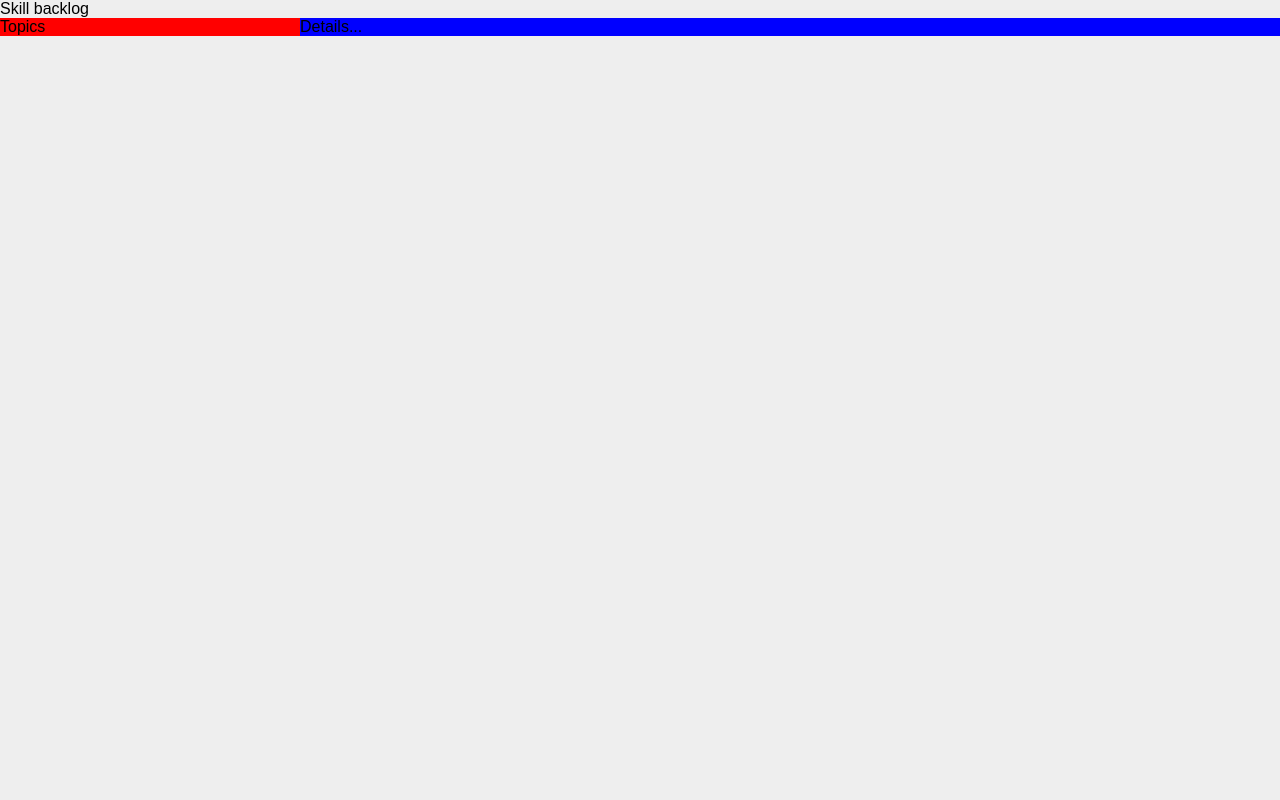
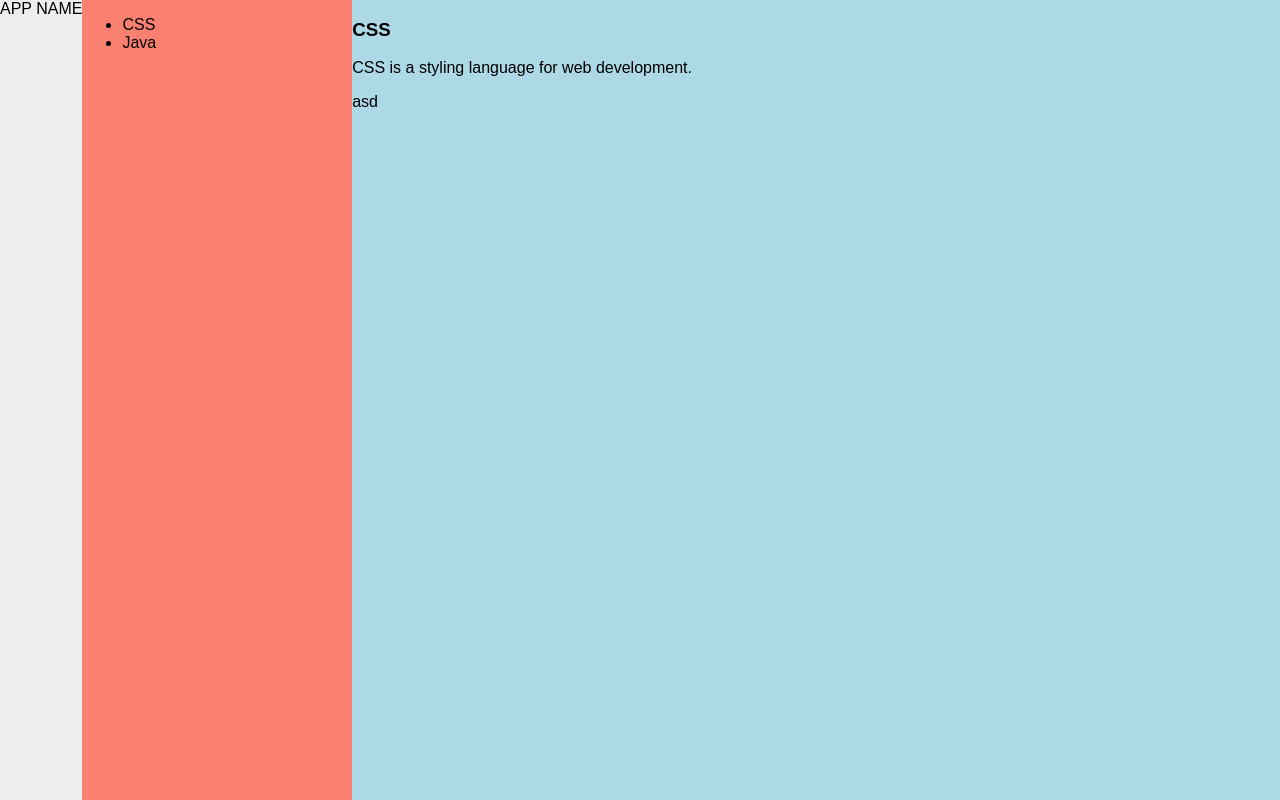
Before and after one commit to Luftare/Backlog, a React (Create React App) app in the folder client/: page / in a window 1280 px wide. Built offline with nearby package versions, Linux system fonts and the light colour scheme.

Commit message:
Create topic list and detail section layout

```diff
--- a/client/src/App.css
+++ b/client/src/App.css
@@ -2,18 +2,23 @@ html, body {
   background-color: #EEE;
 }
 
-.container--narrow {
-  display: block;
-  background-color: red;
-  width: 300px;
+.wrapper {
+  display: flex;
+  align-items: stretch;
+  height: 100vh;
+  width: 100%;
 }
 
-.container-float-left {
-  float: left;
+.container {
+
+}
+
+.container--narrow {
+  background-color: salmon;
+  flex-grow: 1;
 }
 
 .container--wide {
-  display: block;
-  background-color: blue;
-  width: 100%;
+  background-color: lightblue;
+  flex-grow: 3;
 }
--- a/client/src/backlog/Backlog.js
+++ b/client/src/backlog/Backlog.js
@@ -5,11 +5,18 @@ import Topics from './topics/Topics';
 
 class Backlog extends Component {
   render() {
+    const topics = [
+      {name: "CSS", description: "CSS is a styling language for web development.", skill: 3},
+      {name: "Java", description: "Java is everywhere. Write once, debug everywhere.", skill: 1}
+    ];
+
+    const selectedTopic = topics[0];
+
     return (
-      <div className="">
-        <header>Skill backlog</header>
-        <Topics></Topics>
-        <Details></Details>
+      <div className="wrapper">
+        <header>APP NAME</header>
+        <Topics topics={topics}></Topics>
+        <Details topic={selectedTopic}></Details>
       </div>
     );
   }
--- /dev/null
+++ b/client/src/backlog/details/Detail.js
@@ -0,0 +1,13 @@
+import React from 'react';
+
+const Detail = ({topic}) => {
+  return (
+    <div>
+      <h3>{topic.name}</h3>
+      <p>{topic.description}</p>
+      asd
+    </div>
+  );
+};
+
+export default Detail;
--- a/client/src/backlog/details/Details.js
+++ b/client/src/backlog/details/Details.js
@@ -1,11 +1,14 @@
-import React, { Component } from "react";
+import React from 'react';
+import Detail from './Detail';
 
-class Details extends Component {
-  render(props) {
-    return(
-      <div className="container--wide">Details...</div>
-    );
-  }
-}
+const Details = ({topic}) => {
+  if(!topic) return null;
+  return(
+    <div className="container container--wide">
+      <Detail topic={topic}></Detail>
+    </div>
+  );
+};
+
 
 export default Details;
--- /dev/null
+++ b/client/src/backlog/topics/Topic.js
@@ -0,0 +1,9 @@
+import React from 'react';
+
+const Topic = ({topic}) => {
+  return (
+    <li>{topic.name}</li>
+  );
+};
+
+export default Topic;
--- a/client/src/backlog/topics/Topics.js
+++ b/client/src/backlog/topics/Topics.js
@@ -1,11 +1,16 @@
-import React, { Component } from "react";
+import React from "react";
+import Topic from './Topic';
 
-class Topics extends Component {
-  render(props) {
-    return(
-      <div className="container--narrow container-float-left">Topics</div>
+const Topics = ({topics}) => {
+    return (
+      <div className="container container--narrow">
+        <ul>
+        {topics.map(topic => {
+          return <Topic key={topic.name} topic={topic}></Topic>;
+        })}
+        </ul>
+      </div>
     );
-  }
-}
+};
 
 export default Topics;
```
